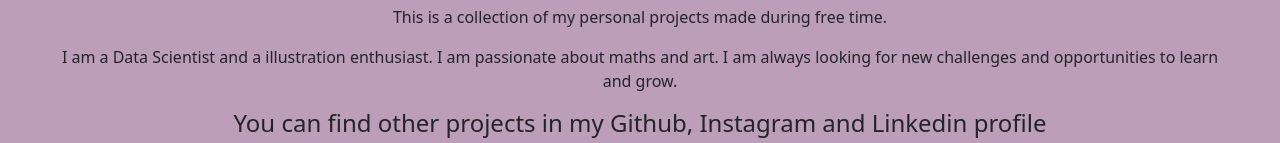
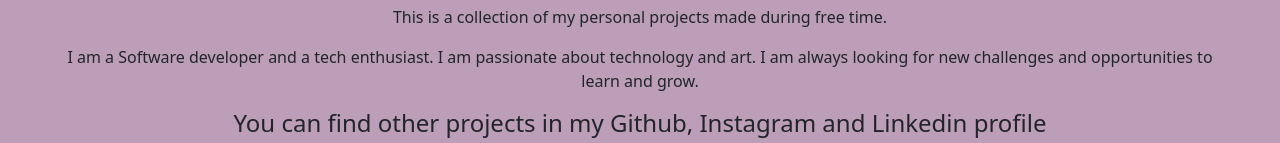
Before and after one commit to mate2000/mate2000.github.io, a website: page index.html in a window 1280 px wide. Shown: the part 387-530 px from the top of the page. Drawn offline with nearby package versions, Linux system fonts and the light colour scheme.

Commit message:
Change some text

```diff
--- a/index.html
+++ b/index.html
@@ -57,7 +57,7 @@
   <div class="container">
   <h1 class="text-dark">Hi! I am Mateo!</h1>
   <p class="text-dark">This is a collection of my personal projects made during free time.</p>
-  <p class="text-dark">I am a Data Scientist and a illustration enthusiast. I am passionate about maths and art. I am always looking for new challenges and opportunities to learn and grow.</p>
+  <p class="text-dark">I am a Software developer and a tech enthusiast. I am passionate about technology and art. I am always looking for new challenges and opportunities to learn and grow.</p>
   <h4 class="text-dark">You can find other projects in my Github, Instagram and Linkedin profile</h4>
   <h2><a href="https://github.com/jhenaoa4" class="text-reset"><i class="bi bi-github m-2" ></i><i class="fab fa-github" ></i></a>
     <a href="https://www.instagram.com/caramelaaaaaaaa/" class="text-reset"><i class="bi bi-instagram m-2"></i><i class="fab fa-github"></i></a>
```
